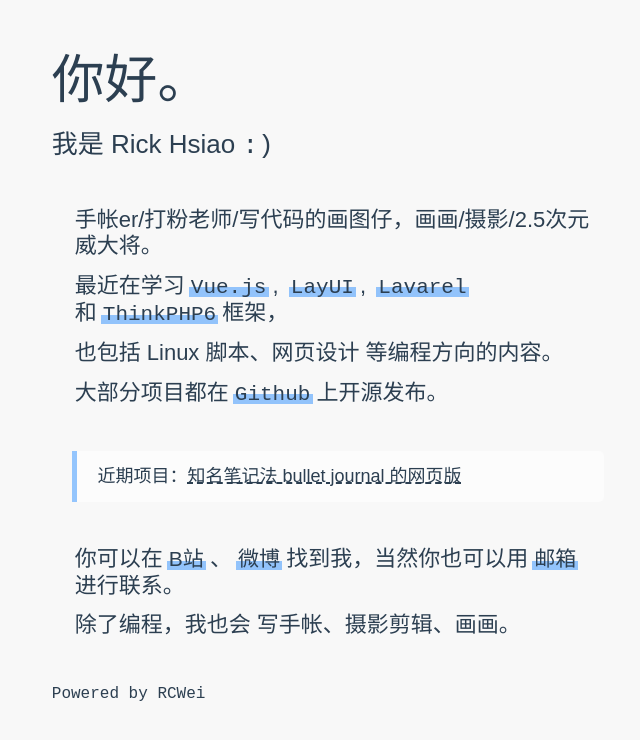
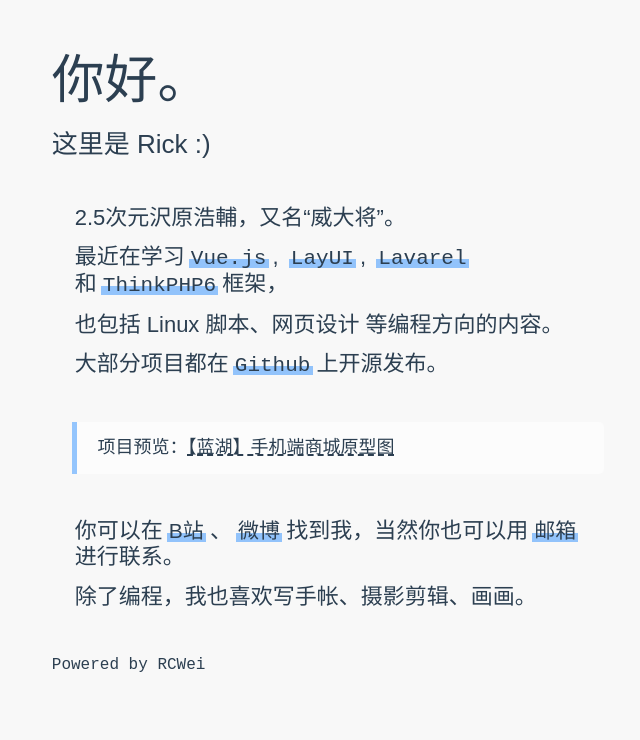
Before and after one commit to sakowei/weirick.github.io, a plain HTML site: page index.html in a window 1280 px wide. Shown: the whole page, without its empty margins (23-663 px from the left). Drawn offline with nearby package versions, Linux system fonts and the light colour scheme.

Commit message:
[U] 更新一些信息之类

```diff
--- a/index.html
+++ b/index.html
@@ -12,12 +12,12 @@
   <div class="container">
     <header>
       <h1>你好。</h1>
-      <h3>我是 Rick Hsiao <code>:)</code></h3>
+      <h3>这里是 Rick :)</h3>
     </header>
 
     <article>
       <section>
-        <p>手帐er/打粉老师/写代码的画图仔，画画/摄影/2.5次元威大将。</p>
+        <p>2.5次元沢原浩輔，又名“威大将”。</p>
         <p>最近在学习
          <a href="https://cn.vuejs.org" target="_blank"><code>Vue.js</code></a> ,&nbsp;
          <a href="https://www.layui.com" target="_blank"><code>LayUI</code></a> ,&nbsp;
@@ -28,7 +28,7 @@
       </section>
 
       <blockquote>
-        近期项目：<a href="https://github.com/weirick/bullets" target="_blank">知名笔记法 bullet journal 的网页版</a>
+        项目预览：<a href="https://lanhuapp.com/url/mn2P0">【蓝湖】手机端商城原型图</a>
       </blockquote>
 
       <section>
@@ -36,7 +36,7 @@
           <a href="https://space.bilibili.com/123384044" target="_blank">B站</a> 、
           <a href="https://weibo.com/rcwei28" target="_blank">微博</a> 找到我，当然你也可以用
           <a href="mailto:rcwei44@qq.com">邮箱</a> 进行联系。</p>
-        <p>除了编程，我也会 写手帐、摄影剪辑、画画。</p>
+        <p>除了编程，我也喜欢写手帐、摄影剪辑、画画。</p>
       </section>
     </article>
 
```
